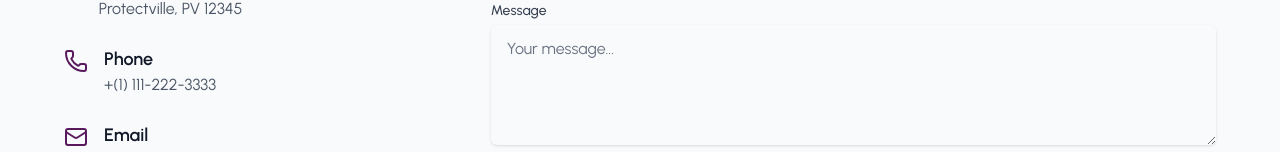
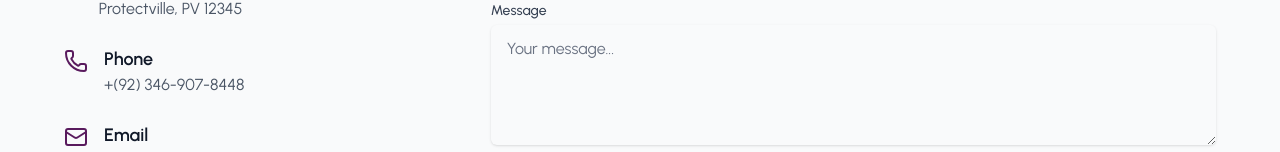
Before and after one commit to MuhammadQaisar/eagle-securities, a Next.js app: page /contact in a window 1280 px wide. Shown: the part 585-737 px from the top of the page. Built offline with nearby package versions, Linux system fonts and the light colour scheme.

Commit message:
new UI commit

```diff
--- a/components/ui/Contact/index.jsx
+++ b/components/ui/Contact/index.jsx
@@ -42,19 +42,15 @@ const Contact = () => {
               <div className="flex items-start space-x-4">
                 <Phone className="h-6 w-6 text-[#591A5D] mt-1" />
                 <div>
-                  <h4 className="text-lg font-semibold text-gray-900">
-                    Phone
-                  </h4>
-                  <p className="text-gray-600">+(1) 111-222-3333</p>
+                  <h4 className="text-lg font-semibold text-gray-900">Phone</h4>
+                  <p className="text-gray-600">+(92) 346-907-8448</p>
                 </div>
               </div>
 
               <div className="flex items-start space-x-4">
                 <Mail className="h-6 w-6 text-[#591A5D] mt-1" />
                 <div>
-                  <h4 className="text-lg font-semibold text-gray-900">
-                    Email
-                  </h4>
+                  <h4 className="text-lg font-semibold text-gray-900">Email</h4>
                   <p className="text-gray-600">info@eaglesecurities.org</p>
                 </div>
               </div>
--- a/components/ui/Cta/index.jsx
+++ b/components/ui/Cta/index.jsx
@@ -19,7 +19,7 @@ export default function Cta() {
             <div className="flex items-center space-x-3">
               <Phone className="w-6 h-6 text-red-300" />
               <a href="tel:+1234567890" className="text-lg hover:underline">
-                +1 (234) 567-890
+                +92 (346) 907-8448
               </a>
             </div>
             <div className="flex items-center space-x-3">
--- a/components/ui/Services/index.jsx
+++ b/components/ui/Services/index.jsx
@@ -58,7 +58,7 @@ const Services = () => {
     {
       icon: (
         <img
-          src="/Smart-Home-security.jpg"
+          src="/Smart-Home-Security.jpg"
           alt="Home Security Systems"
           className="h-20 w-40 object-cover rounded-xl"
         />
```
